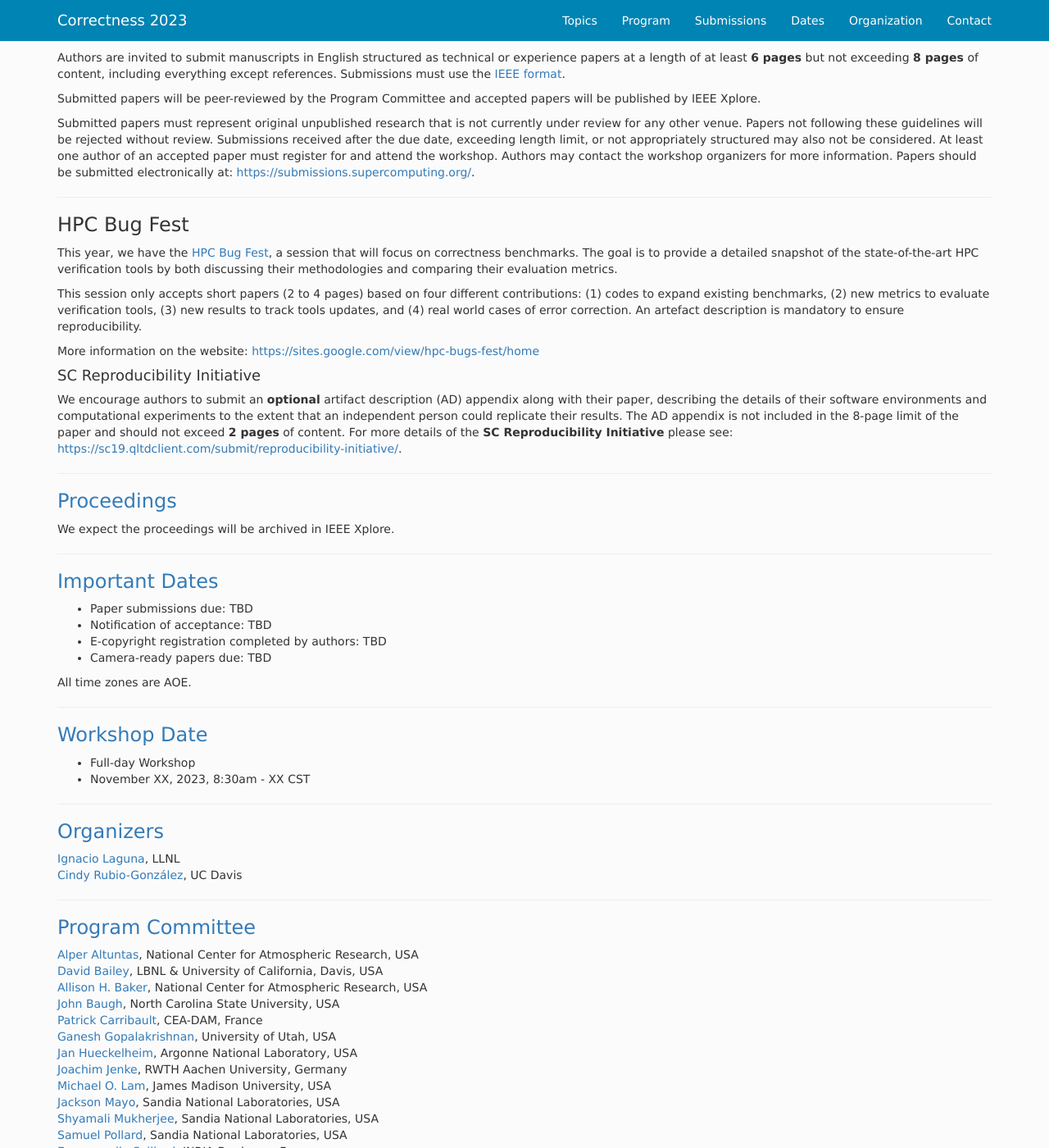
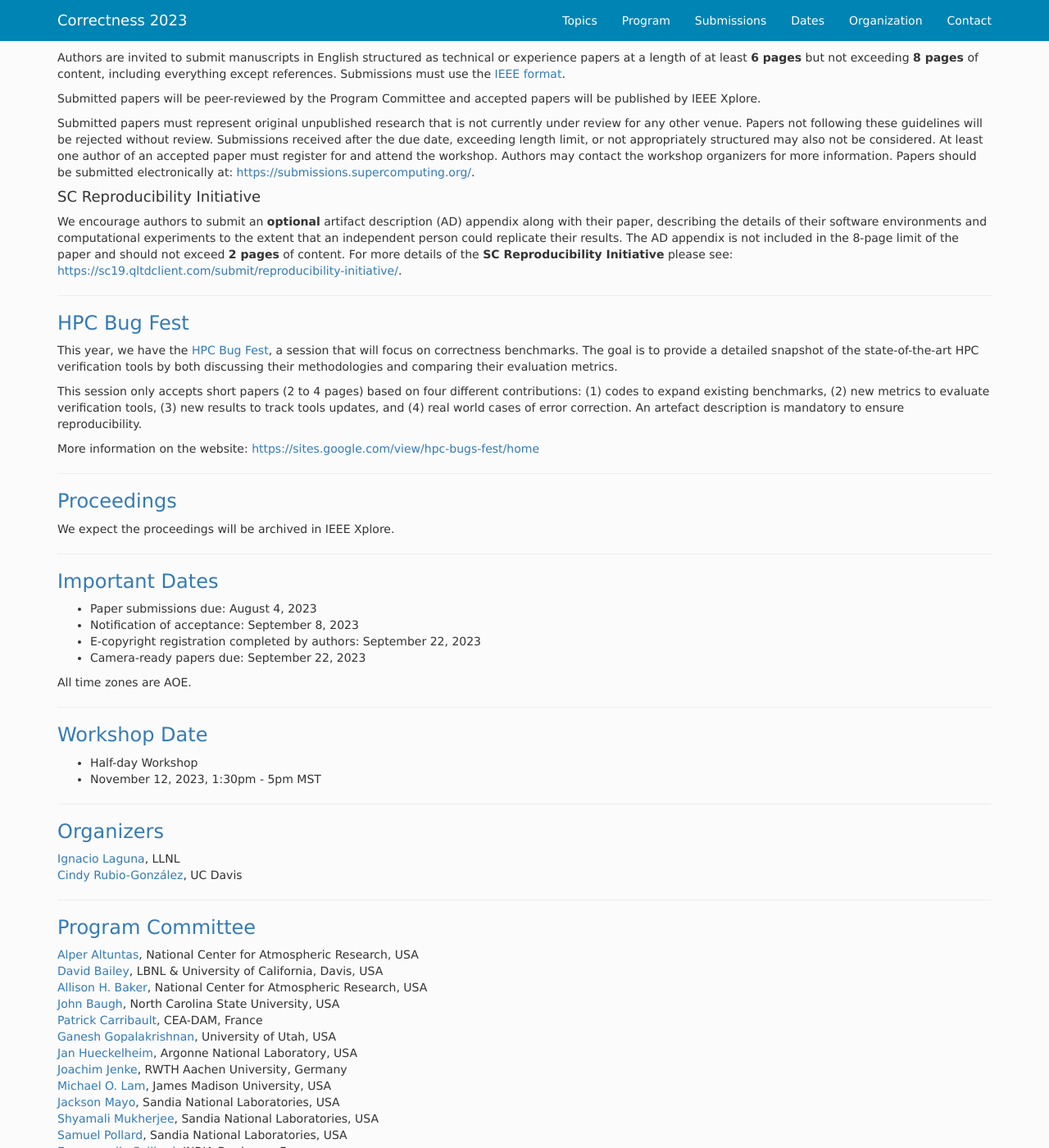
Before and after one commit to correctness-workshop/2023, a Jekyll site: the page built from index.md, in a window 1280 px wide and 1400 px high, scrolled down 1425 px. Shown: the whole window at 82% size. Built offline with Jekyll 4.4.1, drawn with Linux system fonts in a browser that asks for light colours; nearby versions of some CDN libraries; the list of posts is cut into pages by our own code; some of the changed text lies outside the part shown.

Commit message:
Update index.md

```diff
--- a/index.md
+++ b/index.md
@@ -7,7 +7,7 @@ comments: false
 <img src="img/picture.jpg" alt="Drawing" style="width:1200px;" />
 
 <center><h2>Correctness 2023: Seventh International Workshop on Software Correctness for HPC Applications</h2></center>
-<center><h4> November XX, 2023 (full day, 8:30am - xxpm CST) </h4></center>
+<center><h4> November 12, 2023 (half day, 1:30pm - 5pm MST) </h4></center>
 <center><h4> Colorado Convention Center </h4></center>
 <center><h4> Denver, Colorado, USA </h4></center>
 <center><h5> Held in conjunction with SC23: <a href="https://sc23.supercomputing.org/">The International Conference for High Performance Computing, Networking, Storage and Analysis</a> </h5></center>
@@ -71,8 +71,12 @@ Submitted papers will be peer-reviewed by the Program Committee and accepted pap
 
 Submitted papers must represent original unpublished research that is not currently under review for any other venue. Papers not following these guidelines will be rejected without review. Submissions received after the due date, exceeding length limit, or not appropriately structured may also not be considered. At least one author of an accepted paper must register for and attend the workshop. Authors may contact the workshop organizers for more information. Papers should be submitted electronically at: [https://submissions.supercomputing.org/](https://submissions.supercomputing.org/).
 
+#### SC Reproducibility Initiative
+
+We encourage authors to submit an **optional** artifact description (AD) appendix along with their paper, describing the details of their software environments and computational experiments to the extent that an independent person could replicate their results. The AD appendix is not included in the 8-page limit of the paper and should not exceed **2 pages** of content. For more details of the **SC Reproducibility Initiative** please see: [https://sc19.qltdclient.com/submit/reproducibility-initiative/](https://sc22.supercomputing.org/submit/reproducibility-initiative/).
+
 ----
-### HPC Bug Fest
+###  <a class="anchor" name="submissions"> HPC Bug Fest </a>
 This year, we have the [HPC Bug Fest](https://sites.google.com/view/hpc-bugs-fest/home), a session that will focus on correctness benchmarks. The goal is to provide a detailed snapshot of the state-of-the-art HPC verification tools by both discussing their methodologies and comparing their evaluation metrics.
 
 This session only accepts short papers (2 to 4 pages) based on four different contributions: (1)
@@ -101,18 +100,18 @@ We expect the proceedings will be archived in IEEE Xplore.
 * E-copyright registration completed by authors: September 23, 2022
 * Camera-ready papers due: September 30, 2022
 -->
-* Paper submissions due: TBD
-* Notification of acceptance: TBD
-* E-copyright registration completed by authors: TBD
-* Camera-ready papers due: TBD
+* Paper submissions due: August 4, 2023
+* Notification of acceptance: September 8, 2023
+* E-copyright registration completed by authors: September 22, 2023
+* Camera-ready papers due: September 22, 2023
 
 All time zones are AOE.
 
 ---
 ### <a class="anchor" name="date">Workshop Date</a>
 
-- Full-day Workshop
-- November XX, 2023, 8:30am - XX CST
+- Half-day Workshop
+- November 12, 2023, 1:30pm - 5pm MST
 
 ---
 ### <a class="anchor" name="org">Organizers</a>
```
Also changed, not shown: other parts of index.md (+0 -5 lines).
